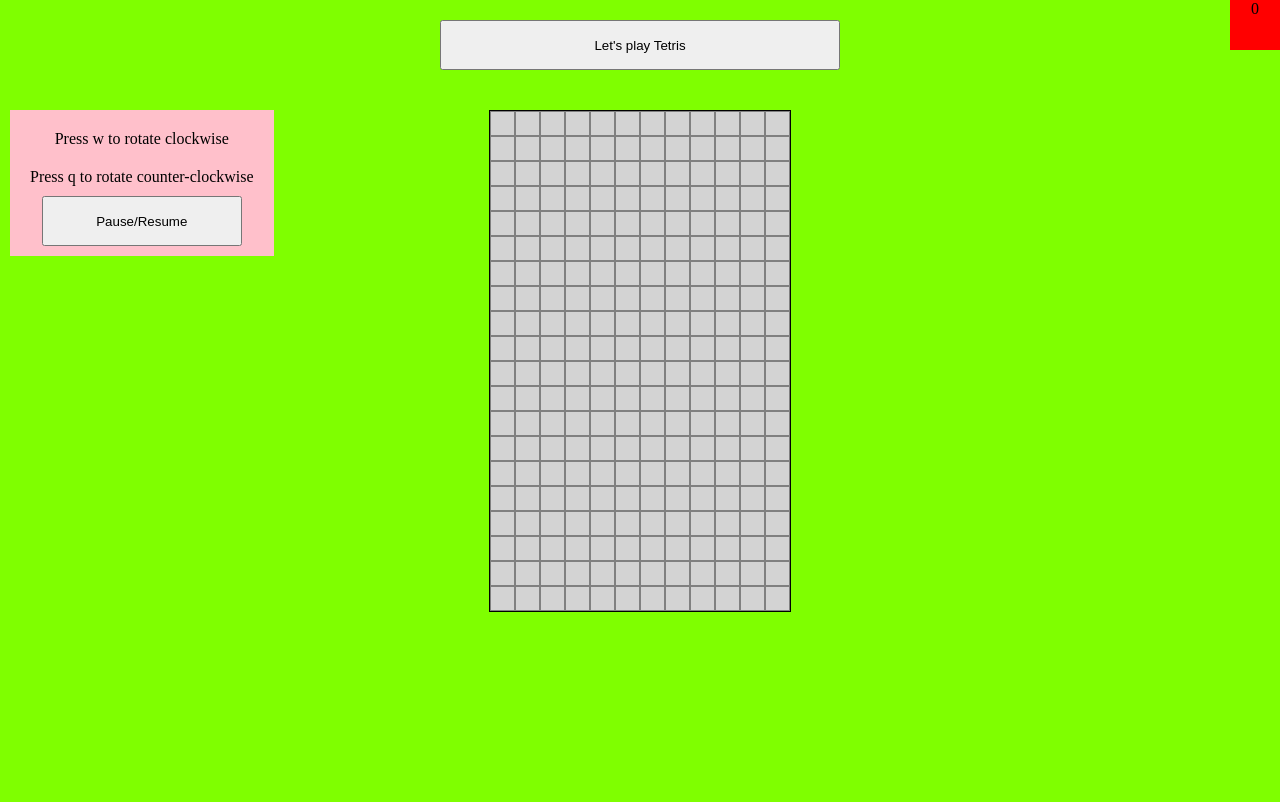
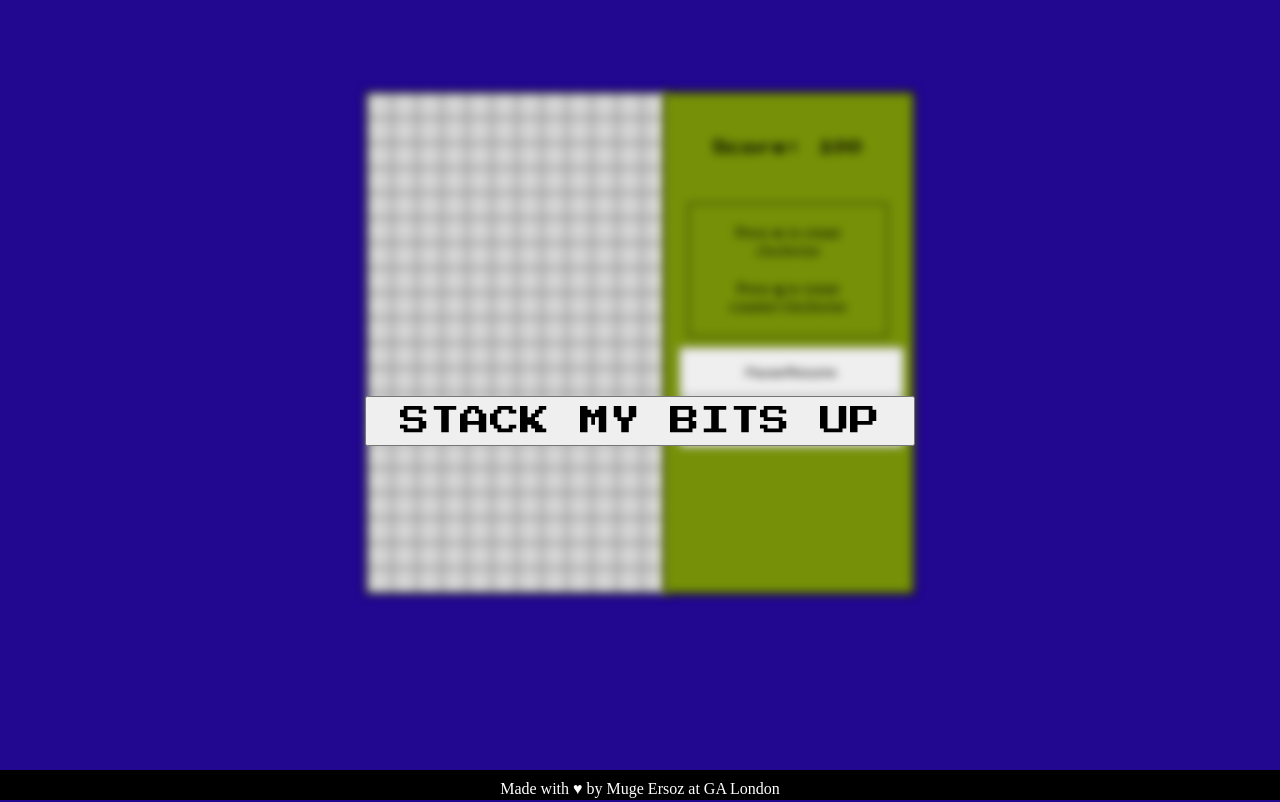
Before and after one commit to mersoz/project-1, a PHP site: page / in a window 1280 px wide. Before the commit the page ends 612 px from the top, so only its background shows below. Run offline with PHP 8.4, Linux system fonts and the light colour scheme; some libraries are stand-ins or nearby versions.

Commit message:
Styling, start button with animation

```diff
--- a/css/style.css
+++ b/css/style.css
@@ -3,70 +3,112 @@
   margin: 0 auto;
 }
 
-html {
+html, body, main {
   height: 100%;
 }
 
 body {
-  background-color: chartreuse; /* #7FFF00 */
+  background-color: #220791; /* #7FFF00 */
 }
 
 main {
+  width: 550px;
+  position: relative;
+  border: 1px solid transparent;
   text-align: center;
+  box-sizing: content-box;
+
 }
 
-section {
-  width: 400px;
+div.gameboard {
+  z-index: 9000;
+  box-sizing: content-box;
+  height: 500px;
+  width: 300px;
+  margin: 90px 0;
+  float: left;
+  /*border: 2px solid black;*/
+  border: 2px solid black;
+
+  background-color: lightblue;
+  overflow: clear;
+}
+
+.sidebar {
+  z-index: 9999;
+  box-sizing: content-box;
+  margin-top: 90px;
+  margin-right: 0;
+  width: 250px;
+  height: 500px;
+
+  border-top: 2px solid black;
+  border-bottom: 2px solid black;
+  border-right: 2px solid black;
+  background-color: #769107;
 }
 
 div.instructions {
-  float: left;
   top: 100px;
-  position: absolute;
   padding: 10px;
-  margin: 10px;
-
-  background-color: pink;
+  margin: 10px auto;
+  width: 200px;
+  border: 1px solid black;
   text-align: center;
 }
 
 div.scoreboard {
   height: 50px;
-  width: 50px;
-  background-color: red;
-  float: right;
-  position: absolute;
-  top: 0;
-  right: 0;
+  width: 200px;
+  /*border: 1px solid black;*/
+  margin: 30px auto;
+  line-height: 50px;
+  font-size: 15px;
+  font-family: 'Press Start 2P', cursive;
+
+  position: relative;
+  top: 5%;
+  transform: translateY(-50%);}
+}
+
+span.score {
+  vertical-align: middle;
 }
 
 p {
-padding: 10px;
+  padding: 10px;
+  vertical-align: middle;
 }
 
 button.startGame {
+  z-index: 1;
+  font-family: 'Press Start 2P', cursive;
   margin: 20px auto;
-  width: 400px;
+  width: 100%;
   height: 50px;
+  font-size: 30px;
 
+  position: absolute;
+  top: 50%;
+  left: 50%;
+  transform: translate(-50%, -50%);
 }
 
-button.pause {
+button.sidebuttons {
   margin: 0 auto;
-  width: 200px;
+  width: 90%;
   height: 50px;
 }
 
-/*  GAME SPECS  */
-div.gameboard {
-  height: 500px;
-  width: 300px;
-  margin: 20px auto;
-  border: 1px solid black;
-
-  box-sizing: content-box;
-  overflow: clear;
-  background-color: lightblue;
+footer {
+  padding: 10px;
+  height: 30px;
+  width: 100%;
+  background-color: black;
+  color: white;
+  position: absolute;
+  bottom: 0;
+  text-align: center;
 }
 
 div.gridblock {
@@ -85,16 +127,24 @@ div.movingPiece {
   /*COLORS
   O: #ff6961 - red
   I: #ffb347 - orange
-  S: #fdfd96 - yellow
+  S: #fdfd96 - yellow //fcfc4b
   Z: #77dd77 - green
-  L: #aec6cf - blue
+  L: #aec6cf - blue //8bcde5
   J: #b19cd9 - purple
-  T: #ffd1dc - pink
+  T: #ffd1dc - pink //ff9eb5
   */
 }
 
 div.occupied {
-  /*background-color: grey;*/
   border: 1px solid black;
+}
 
+.clearfix:after {
+  content: "";
+  display: table;
+  clear: both;
 }
+
+.blur {
+  filter: blur(5px);
+}
--- a/index.html
+++ b/index.html
@@ -3,23 +3,28 @@
   <head>
     <meta charset="utf-8">
     <title>Tetris</title>
+    <!-- <link href="https://fonts.googleapis.com/css?family=Cinzel:900" rel="stylesheet"> -->
+    <link href="https://fonts.googleapis.com/css?family=Cinzel:900|Press+Start+2P" rel="stylesheet">
     <link rel="stylesheet" href="css/style.css">
     <script src="https://ajax.googleapis.com/ajax/libs/jquery/1.11.3/jquery.min.js"></script>
     <script src="js/app.js" charset="utf-8"></script>
   </head>
   <body>
-    <main>
-      <section>
-        <button class="startGame">Let's play Tetris</button>
-        <div class="gameboard"></div>
-      </section>
-      <div class="scoreboard"></div>
-      <div class="instructions">
-        <p>Press w to rotate clockwise</p>
-        <p>Press q to rotate counter-clockwise</p>
-        <button class="pause">Pause/Resume</button>
+    <header></header>
+    <main class="clearfix">
+      <button class="startGame">STACK MY BITS UP</button>
+      <div class="gameboard blur"></div>
+      <div class="sidebar clearfix blur">
+        <div class="scoreboard">Score: <span class="score"></span></div>
+        <div class="instructions">
+          <p>Press <strong>w</strong> to rotate clockwise</p>
+          <p>Press <strong>q</strong> to rotate counter-clockwise</p>
+        </div>
+        <button class="sidebuttons pause">Pause/Resume</button>
+        <button class="sidebuttons mute">Mute/Unmute</button>
       </div>
 
     </main>
+    <footer>Made with &hearts; by Muge Ersoz at GA London</footer>
   </body>
 </html>
--- a/js/app.js
+++ b/js/app.js
@@ -6,8 +6,10 @@ $(() => {
   const height = 20;
   const numberOfGrids = width*height;
 
-  const $scoreboard = $('.scoreboard');
+  // const $scoreboard = $('.scoreboard');
+  const $score = $('.score');
   const $gameboard = $('.gameboard');
+  const $sidebar = $('.sidebar');
   for (var i = 0; i < numberOfGrids; i++) {
     var $gridblock = $('<div>', {'class': 'gridblock'});
     $gameboard.append($gridblock);
@@ -20,8 +22,8 @@ $(() => {
   let currentRotation = [];
   let index = Math.floor((width-1)/2);    //start dropping from middle of board
   let dropping = null;
-  let score = 0;
-  $scoreboard.html(score);
+  let score = 100;
+  $score.html(score);
 
   // Create an array for each rown with indexes
   //  Push each array into another for all arrays/rows
@@ -38,11 +40,11 @@ $(() => {
   const shapeColors = {
     'O': '#ff6961',
     'I': '#ffb347',
-    'S': '#fdfd96',
+    'S': '#fcfc4b',
     'Z': '#77dd77',
-    'L': '#aec6cf',
+    'L': '#8bcde5',
     'J': '#b19cd9',
-    'T': '#ffd1dc'
+    'T': '#ff9eb5'
   };
 
   let randomShapeName = shapeNames[Math.floor(Math.random() * shapeNames.length)];
@@ -168,7 +170,7 @@ $(() => {
       }); //returns array of true and false
       if (isRowFull.every(isTrue)) {
         score+=width;
-        $scoreboard.html(score);
+        $score.html(score);
         let l = thisArray[thisArray.length-1];
         while (l > width) {
           var colorToChangeTo = $allGrids.eq(l-width).css('background-color');
@@ -235,7 +237,14 @@ $(() => {
   }
 
   //  LISTENERS FOR ARROW KEYS  //
-  $play.on('click', () => {
+  $play.on('click', (e) => {
+    $(e.target).animate({
+      top: '4%'
+    });
+    setTimeout( () => {
+      $gameboard.removeClass('blur');
+      $sidebar.removeClass('blur');
+    }, 600);
     reSetGame();
     setTimeout( () => {
       dropping = setInterval(letsPlay, 200);
@@ -271,3 +280,35 @@ $(() => {
 // DROP TO BOTTOM ON SPACEBAR KEYSTROKE
 // SHOW NEXT PIECE ?
 // BORDER CONTROL FOR TURNING ON LAST ROWS - shift up one row, or two?
+// Bug/feature: WHEN DOWN BUTTON IS HELD DOWN, IT SINKS ONE ROW TOO MANY
+
+
+// POSSIBLE AUDIO  ?? CHANGE WITH LEVELS?
+// Georges Bizet - Prelude to Act I from Carmen
+// https://www.youtube.com/watch?v=cvny0Mssa04
+//
+// Johann Strauss - Auf Der Jagd
+// https://www.youtube.com/watch?v=njXfuve1VXs
+//
+// Aram Khachaturian - Sabre Dance
+// https://www.youtube.com/watch?v=gqg3l3r_DRI
+//
+// Korobeiniki
+// https://www.youtube.com/watch?v=2l-yUHo44hc
+// from 00:41
+//
+// Radetzky March, Op. 228 (Strauss I)
+// https://www.youtube.com/watch?v=d4AmYBhGBfM
+// from 11:57
+//
+//
+//
+//
+//
+//
+//
+//
+//
+//
+//
+//
```
Also changed, not shown: 2 other files.
